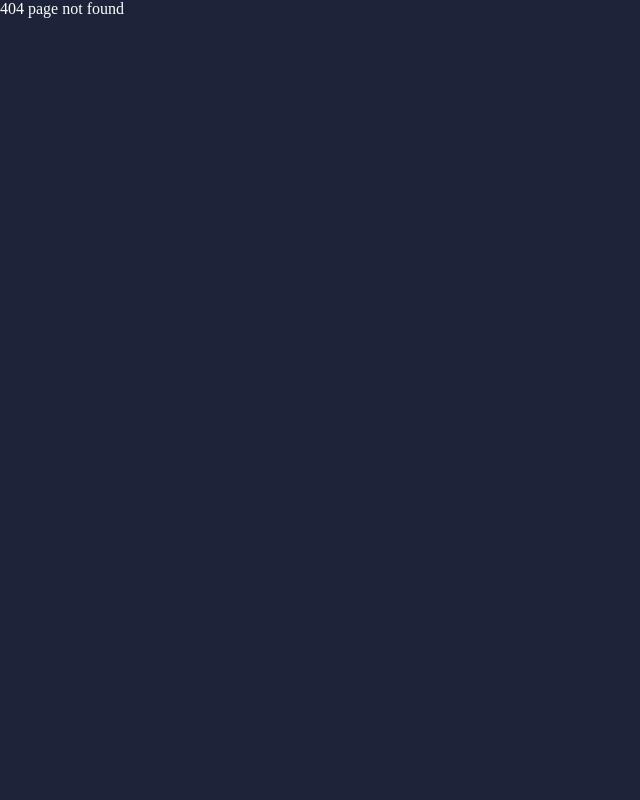
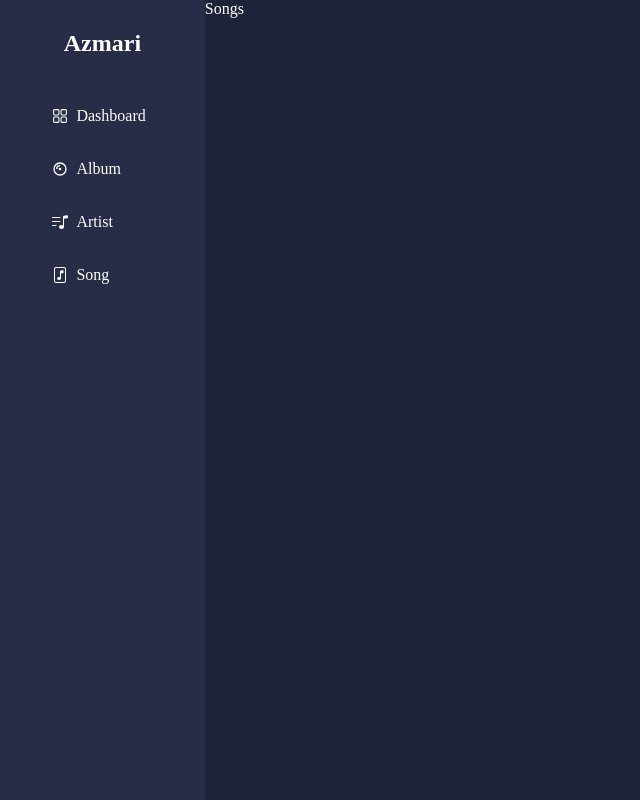
Before and after one commit to b1621/azmari-musicapp, a React (Vite) app in the folder client/: page /song in a window 1280 px wide. Before the commit this address had no page. Shown: the whole page, without its empty margins (0-640 px from the left). Built offline with nearby package versions, Linux system fonts and the light colour scheme.

Commit message:
song route and page created

```diff
--- a/client/src/App.tsx
+++ b/client/src/App.tsx
@@ -2,6 +2,7 @@
 import { BrowserRouter, Route, Routes } from "react-router-dom";
 import Layout from "./components/Layout";
 import styled from "@emotion/styled";
+import Songs from "./pages/Songs";
 
 function App() {
   const Box = styled.div`
@@ -16,6 +17,7 @@ function App() {
           <Routes>
             <Route path="/" element={<Layout isOpen={true} />}>
               <Route path="" element={"home"} />
+              <Route path="song" element={<Songs />} />
             </Route>
             <Route path="*" element={"404 page not found"} />
           </Routes>
```
